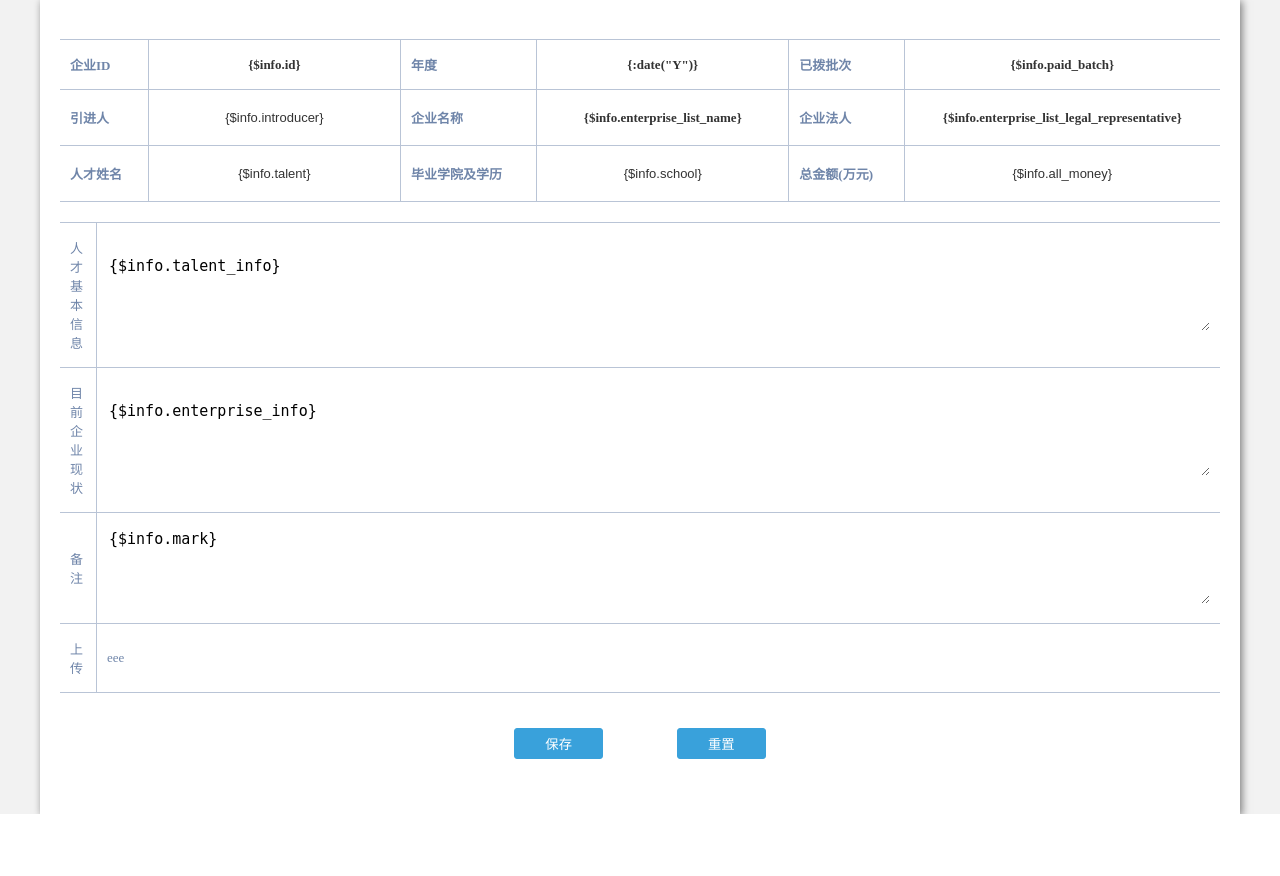
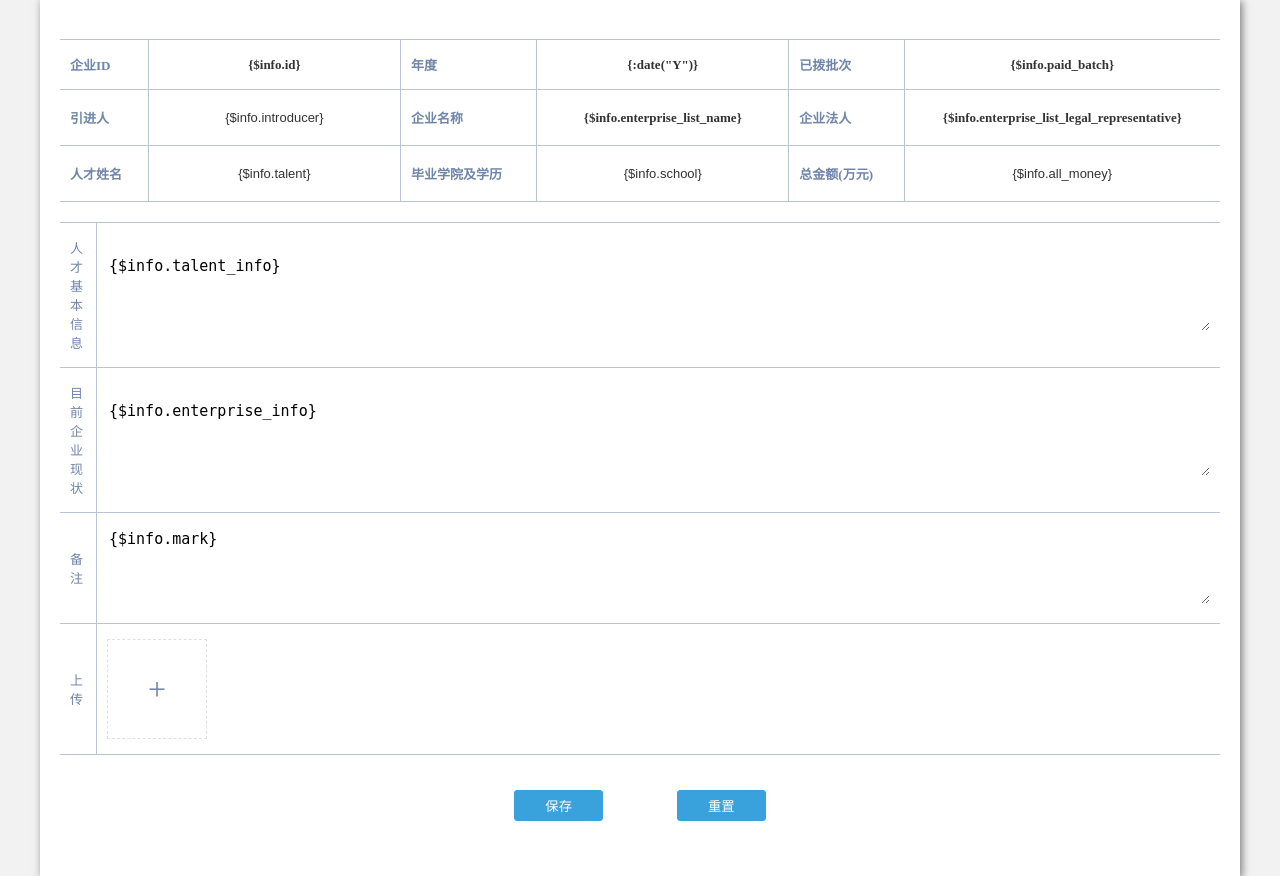
Before and after one commit to choufeng2018/HC_Fund_Appropriation, a PHP site: page /application/admin/view/enterprise/help_detail.html in a window 1280 px wide. Shown: the part 87-963 px from the top of the page. Before the commit the page ends 901 px from the top, so only its background shows below. Run offline with PHP 8.4, Linux system fonts and the light colour scheme.

Commit message:
多图修改样式

```diff
--- a/application/admin/view/enterprise/help_detail.html
+++ b/application/admin/view/enterprise/help_detail.html
@@ -89,7 +89,7 @@
             <tr>
                 <td>上传</td>
                 <td class="detail-table-upload">
-                    <div>eee</div>
+                    <div id="uploadss"></div>
                 </td>
             </tr>
 
@@ -141,6 +141,24 @@
 
 
 </script>
+<script src="__STATIC__/js/tinyImgUpload.js"></script>
+<script>
+
+    var options = {
+        path: "{:url('admin/Test/doUpLoad')}",
+        onSuccess: function (res) {
+            console.log(res);
+        },
+        onFailure: function (res) {
+            console.log(res);
+        }
+    }
+
+    var upload = tinyImgUpload('#uploadss', options);
+    document.getElementsByClassName('submit')[0].onclick = function (e) {
+        upload();
+    }
+</script>
 
 
 </body>
--- a/public/static/css/common.css
+++ b/public/static/css/common.css
@@ -796,3 +796,66 @@ footer a {
     color: #333;
     padding: 5px;
 }
+
+
+/*多图上传样式*/
+#img-container:after {
+    content: '.';
+    display: block;
+    height: 0;
+    visibility: hidden;
+    overflow: hidden;
+    clear: both
+}
+
+.img-item {
+    position: relative;
+    cursor: pointer;
+    float: left;
+    margin-right: 20px;
+    height: 100px;
+    width: 100px;
+    box-sizing: border-box;
+}
+
+.img-thumb {
+    border: 1px solid #ccc;
+}
+
+.thumb-icon {
+    width: 100%;
+    height: 100%
+}
+
+.img-up-add {
+    display: table;
+    border: 1px dashed #e0e0e0
+}
+
+.img-add-icon {
+    display: table-cell;
+    vertical-align: middle;
+    text-align: center;
+    font-size: xx-large;
+}
+
+.img-remove {
+    position: absolute;
+    right: -10px;
+    top: -14px;
+    display: block;
+    width: 31px;
+    height: 31px;
+    border-radius: 50%;
+    background: #f7333d;
+    color: #fff;
+    text-align: center;
+    text-decoration: none;
+    font-size: 22px;
+    overflow: hidden;
+    background-clip: padding-box
+}
+
+#img-file-input {
+    display: none
+}
```
Also changed, not shown: public/static/css/tinyImgUpload.min.css (+59 -1 lines).
